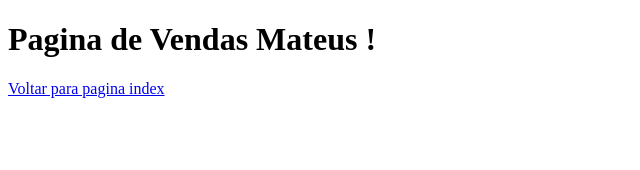
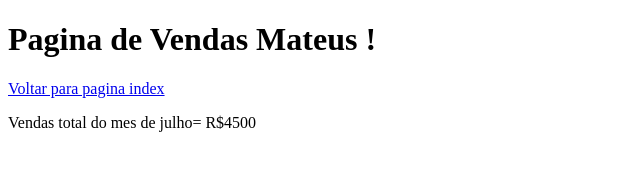
Before and after one commit to mateus8489/Projeto-git, a plain HTML site: page Vendas.html in a window 1280 px wide. Shown: the whole page, without its empty margins (0-640 px from the left). Drawn offline with Linux system fonts and the light colour scheme.

Commit message:
fai adicionado estatus de de vendas

```diff
--- a/Vendas.html
+++ b/Vendas.html
@@ -12,6 +12,7 @@
         Pagina de Vendas Mateus !
     </h1>
     <a href="index.html">Voltar para pagina index</a>
+    <p>Vendas total do mes de julho= R$4500</p>
 </body>
 
 </html>
```
